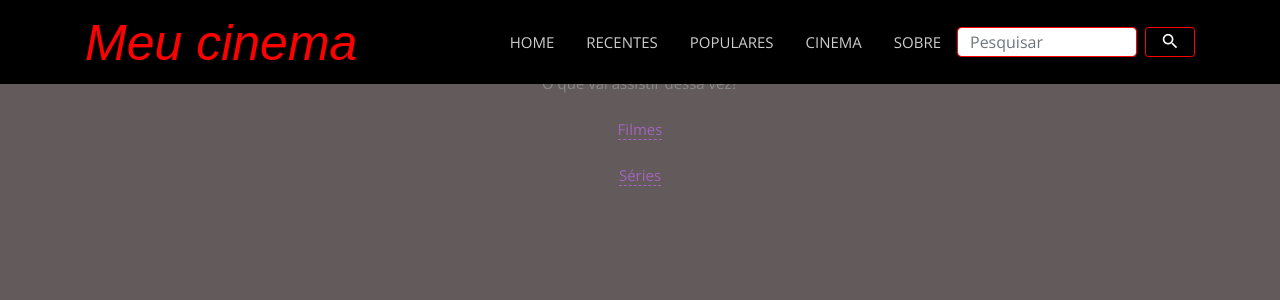
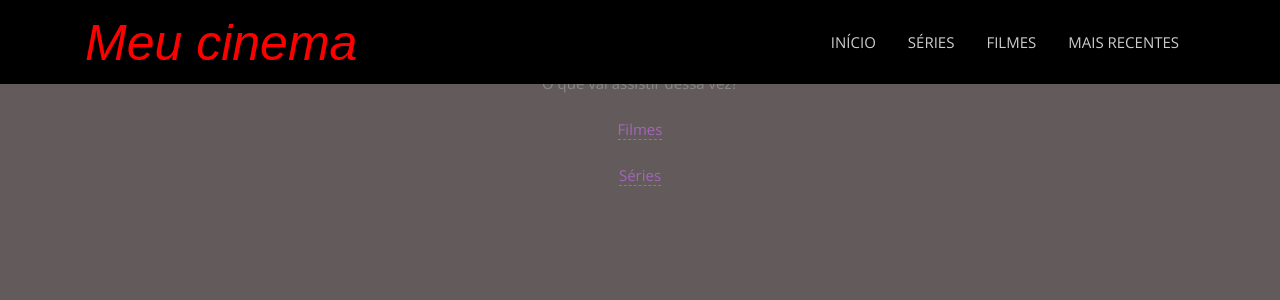
Before and after one commit to Opalucas/mycine, a PHP site: page /index.php in a window 1280 px wide. Shown: the top 300 px of the page. Run offline with PHP 8.4, Linux system fonts and the light colour scheme; some libraries are stand-ins or nearby versions; some web fonts are replaced.

Commit message:
Modificação no meu

```diff
--- a/menubar.php
+++ b/menubar.php
@@ -25,25 +25,18 @@
 		<div class="collapse navbar-collapse" id="navbarNav">
 			<ul class="navbar-nav ml-auto">
 				<li class="nav-item">
-					<a class="nav-link scroll-link" href="#top-content">HOME</a>
+					<a class="nav-link scroll-link" href="index.php">INÍCIO</a>
 				</li>
 				<li class="nav-item">
-					<a class="nav-link scroll-link" href="#section-1">Recentes</a>
+					<a class="nav-link scroll-link" href="#section-1">SÉRIES</a>
 				</li>
 				<li class="nav-item">
-					<a class="nav-link scroll-link" href="#section-2">Populares</a>
+					<a class="nav-link scroll-link" href="#section-2">FILMES</a>
 				</li>
 				<li class="nav-item">
-					<a class="nav-link scroll-link" href="#section-3">Cinema</a>
-				</li>
-				<li class="nav-item">
-					<a class="nav-link scroll-link" href="#section-4">Sobre</a>
+					<a class="nav-link scroll-link" href="#section-3">MAIS RECENTES</a>
 				</li>
 			</ul>
-			<form class="form-inline my-2 my-lg-0">
-				<input class="form-control mr-sm-2" type="search" placeholder="Pesquisar" aria-label="Pesquisar">
-				<button class="btn btn-sm btn-outline-secondary" type="submit"><img class="pesquisa" src="assets/img/icons/pesquisa.png" alt="Pesquisar"></button>
-			</form>
 		</div>
 	</div>
 </nav>
```
